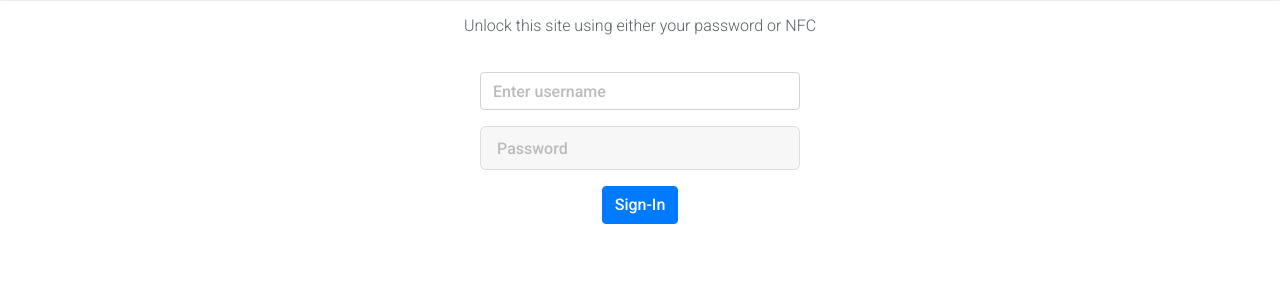
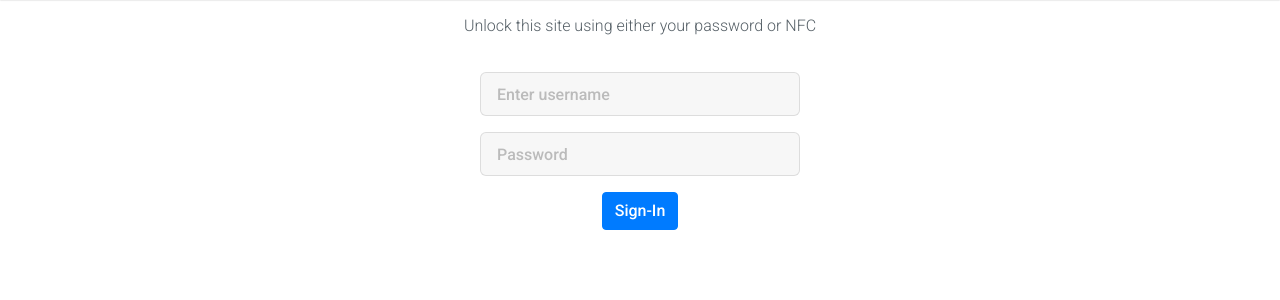
Before and after one commit to Calumd123/HCS-NFC_Prototype, a Flask app: page / in a window 1280 px wide. Shown: the part 48-348 px from the top of the page. Run offline with Flask 2, Linux system fonts and the light colour scheme; some libraries are stand-ins or nearby versions.

Commit message:
updated styling for username entry on form

```diff
--- a/flask_app/templates/prototype.html
+++ b/flask_app/templates/prototype.html
@@ -7,7 +7,7 @@
 <div class="w-25 mx-auto">
 <form>
     <div class="form-group">
-      <input type="username" class="form-control" id="exampleInputUsername1" placeholder="Enter username">
+      <input type="password" class="form-control" id="exampleInputUsername1" placeholder="Enter username">
     </div>
     <div class="form-group">
       <input type="password" class="form-control" id="exampleInputPassword1" placeholder="Password">
```
